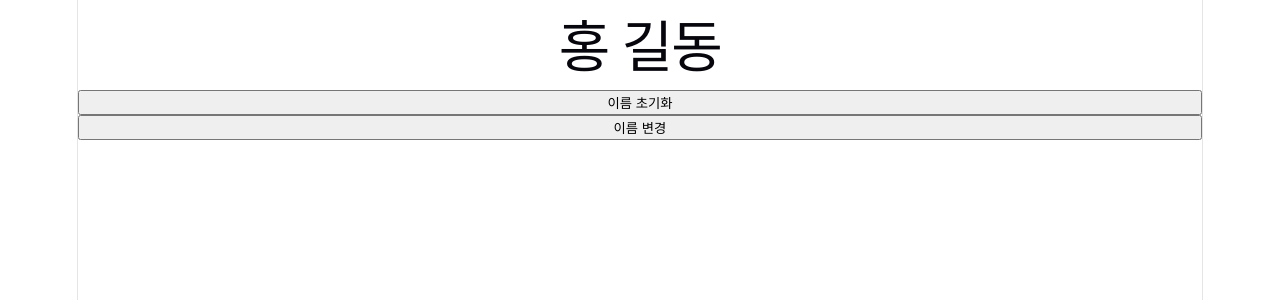
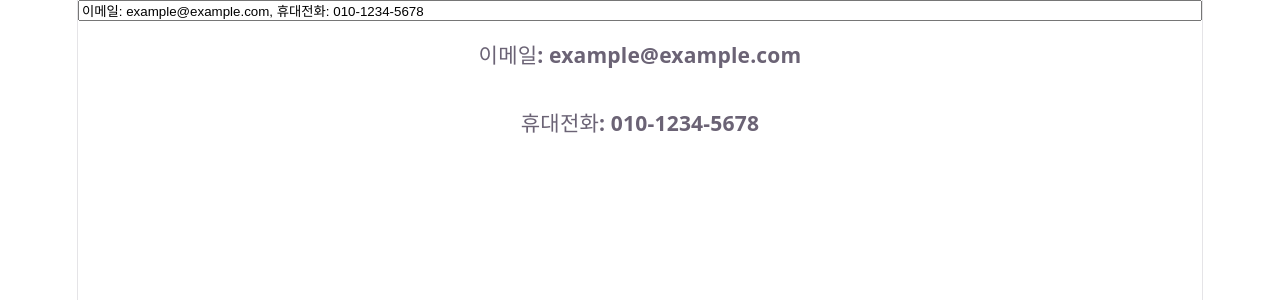
Before and after one commit to chlalswns200/vue-basic, a Vue app: page / in a window 1280 px wide. Shown: the top 300 px of the page. Built offline with nearby package versions, Linux system fonts and the light colour scheme.

Commit message:
3-7 컴퓨트2

```diff
--- a/src/App.vue
+++ b/src/App.vue
@@ -1,31 +1,34 @@
 <template>
-  <h1>{{ fullName }}</h1>
-  <button @click="remainName">이름 초기화</button>
-  <button @click="changeName">이름 변경</button>
+  <input v-model="contactInfo" type="text">
+  <h3>이메일: {{ email }}</h3>
+  <h3>휴대전화: {{ phone }}</h3>
 </template>
 
 <script>
 export default {
   data() {
     return {
-      firstName: "홍",
-      lastName: "길동"
+      email: "example@example.com",
+      phone: "010-1234-5678"
     };
   },
   computed: {
-    fullName() {
-      console.log("Compute 호출")
-      return `${this.firstName} ${this.lastName}`
-    }
-  },
-  methods: {
-    remainName(){
-      console.log("버튼1");
-      this.firstName = "홍";
-    },
-    changeName(){
-      console.log("버튼2")
-      this.firstName = "김";
+    contactInfo: {
+      get(){
+        return `이메일: ${this.email}, 휴대전화: ${this.phone}`;
+      },
+      set(newValue){
+        const parts = newValue.split(",").map((part)=> part.trim());
+        console.log(parts.length);
+
+        if(parts.length===2){
+          const emailPart = parts.find((p)=>p.startsWith("이메일:"));
+          const phonePart = parts.find((p)=> p.startsWith("휴대전화:"));
+
+          if(emailPart) this.email = emailPart.replace("이메일:","").trim();
+          if(phonePart) this.phone = phonePart.replace("휴대전화:","").trim();
+        }
+      }
     }
   }
 };
```
